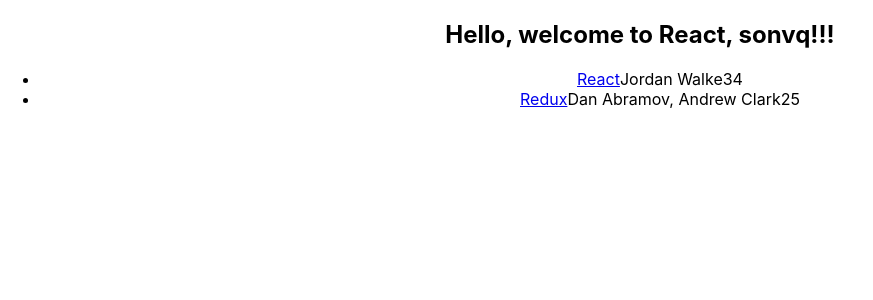
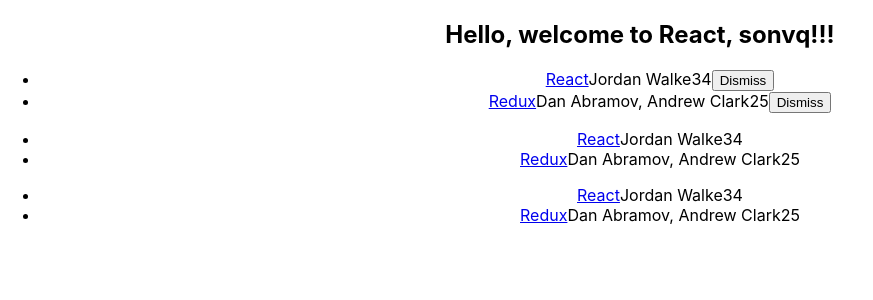
Before and after one commit to sonvq/reactjs-starter, a React (Create React App) app: page / in a window 1280 px wide. Shown: the top 300 px of the page, without its empty margins (0-873 px from the left). Built offline with nearby package versions, Linux system fonts and the light colour scheme.

Commit message:
update code

```diff
--- a/src/App.js
+++ b/src/App.js
@@ -20,26 +20,89 @@
     },
 ];
 
+class Developer {
+    constructor(firstname, lastname) {
+        this.firstname = firstname;
+        this.lastname = lastname;
+    }
+
+    getName() {
+        return this.firstname + ' ' + this.lastname;
+    }
+}
+
 class App extends Component {
+    constructor(props) {
+        super(props);
+        this.state = {
+            list,
+        };
+
+        this.onDismiss = this.onDismiss.bind(this);
+    }
+
+    onDismiss(id) {
+        const updatedList = this.state.list.filter(item => item.objectID !== id);
+        this.setState({
+            list: updatedList
+        });
+    }
+
     render() {
+        const robin = new Developer('Robin', 'Wieruch');
+        console.log(robin.getName());
+
         const helloWorld = 'Hello, welcome to React,';
         let username = 'sonvq';
         return (
             <div className="App">
                 <h2>{helloWorld} {username}!!!</h2>
                 <ul>
-                {list.map(function (item) {
-                    return (
-                        <li>
+                    {list.map(item =>
+                        <li key={item.objectID}>
                             <span>
                                 <a href={item.url}>{item.title}</a>
                             </span>
                             <span>{item.author}</span>
                             <span>{item.num_comments}</span>
                             <span>{item.points}</span>
-                        </li>
-                    );
-                })}
+                            <span>
+                                    <button onClick={() =>
+                                        this.onDismiss(item.objectID)
+                                    }>
+                                        Dismiss
+                                    </button>
+                                </span>
+                        </li>)}
+                </ul>
+                <ul>
+                    {this.state.list.map(function (item) {
+                        return (
+                            <li key={item.objectID}>
+                                <span>
+                                    <a href={item.url}>{item.title}</a>
+                                </span>
+                                <span>{item.author}</span>
+                                <span>{item.num_comments}</span>
+                                <span>{item.points}</span>
+                            </li>
+                        );
+                    })}
+                </ul>
+
+                <ul>
+                    {list.map(item => {
+                        return (
+                            <li key={item.objectID}>
+                                <span>
+                                    <a href={item.url}>{item.title}</a>
+                                </span>
+                                <span>{item.author}</span>
+                                <span>{item.num_comments}</span>
+                                <span>{item.points}</span>
+                            </li>
+                        );
+                    })}
                 </ul>
             </div>
         );
```
